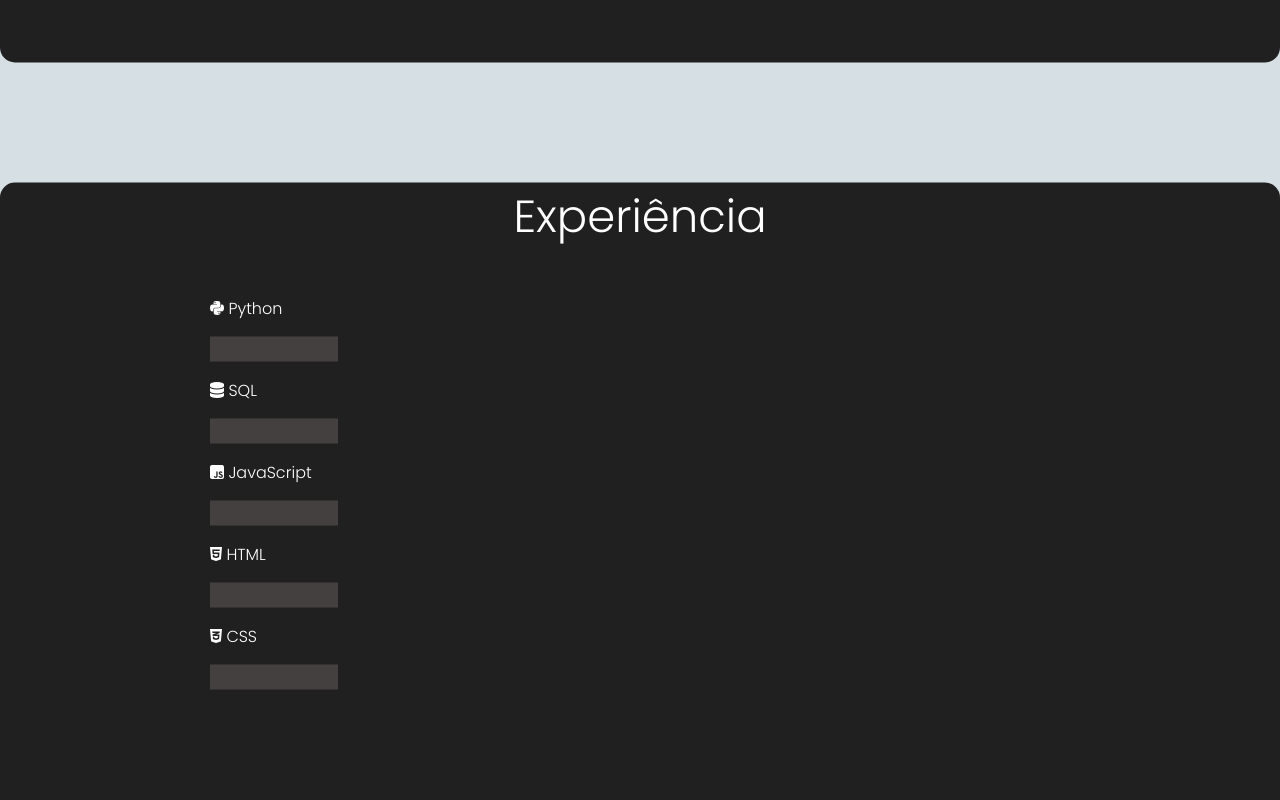
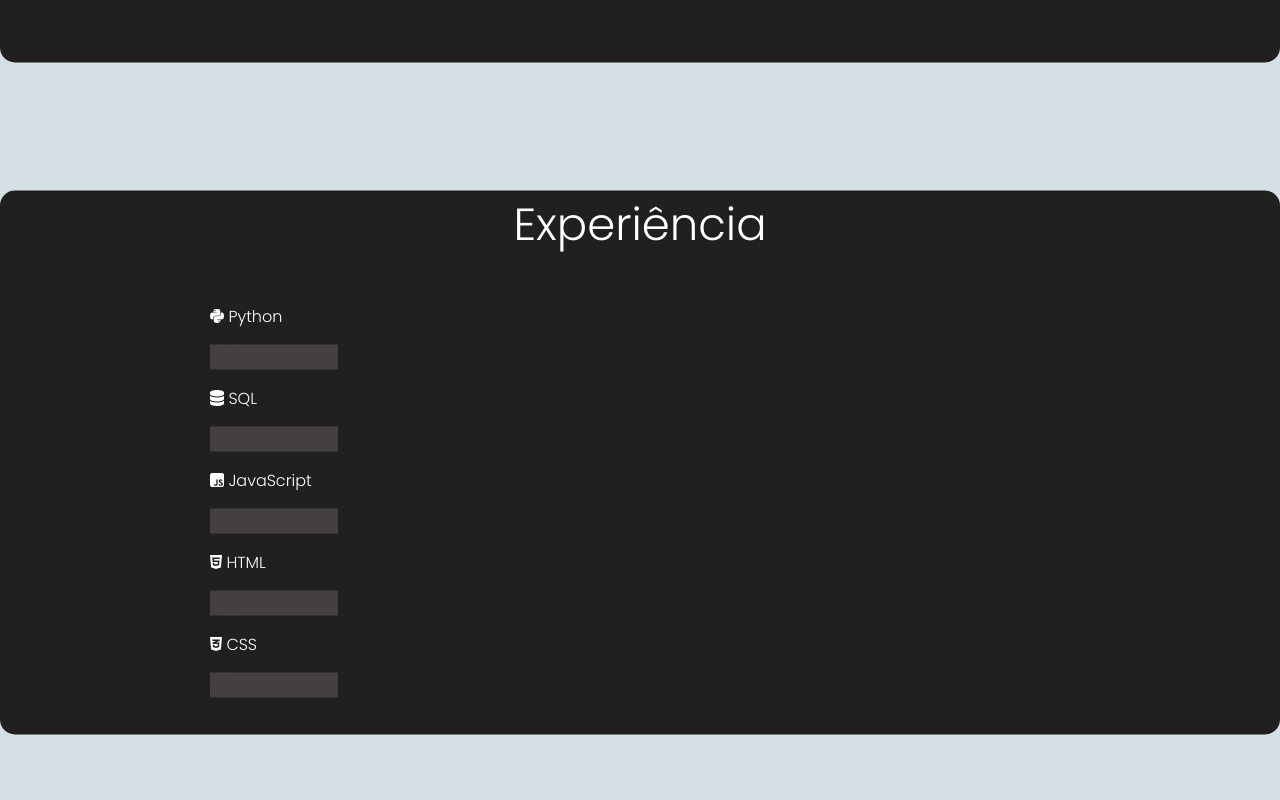
Before and after one commit to docafavarato/curriculo, a plain HTML site: page index.html in a window 1280 px wide. Shown: the part 1160-1960 px from the top of the page. Drawn offline with Linux system fonts and the light colour scheme.

Commit message:
Update index.css

```diff
--- a/index.css
+++ b/index.css
@@ -53,14 +53,14 @@ button {
 .container3 {
     position: absolute;
     transform: translate(-50%, -50%);
-    top: 205%;
+    top: 200%;
     left: 50%;
 }
 
 .container4 {
     position: absolute;
     transform: translate(-50%, -50%);
-    top: 280%;
+    top: 270%;
     left: 50%;
 }
 
@@ -89,7 +89,7 @@ button {
 }
 
 .card3 {
-    height: 40em;
+    height: 34em;
     width: 80em;
     border-radius: 15px;
     background-color: #202020;
```
